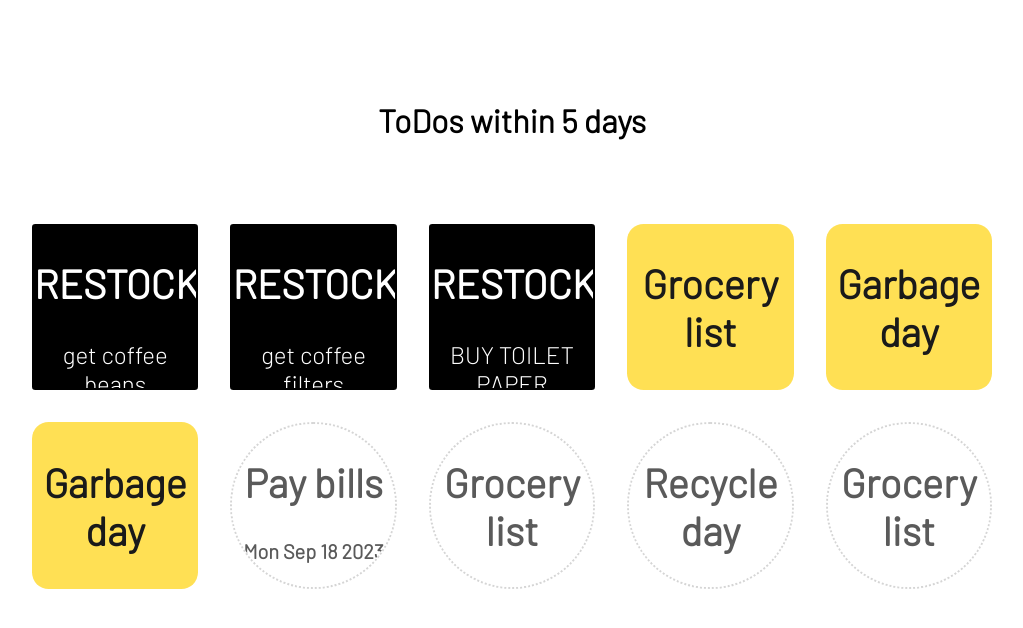
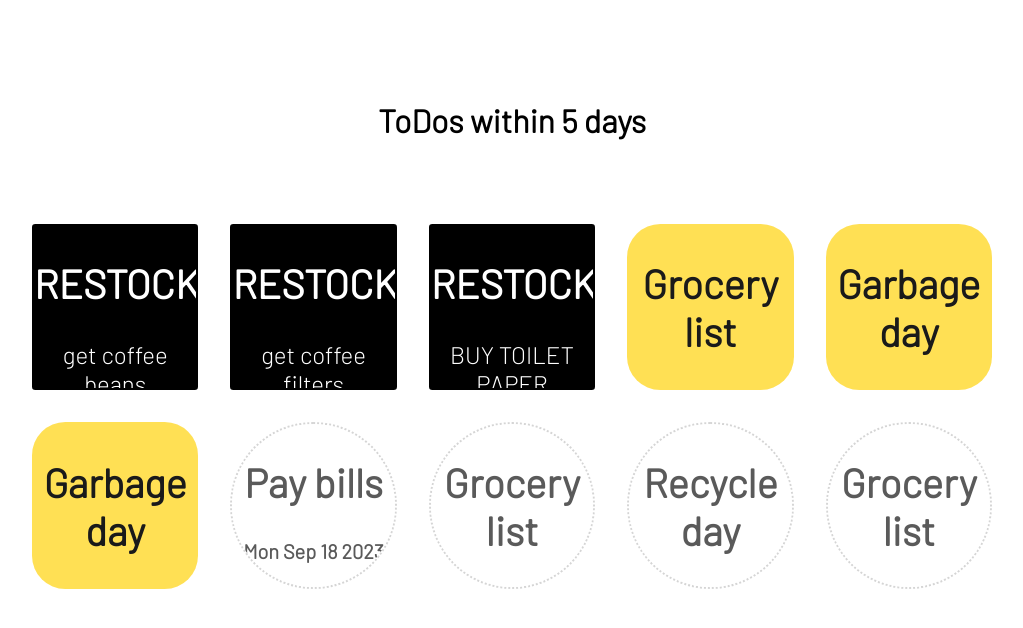
Before and after one commit to jeanings/todo-frontend, a React (Create React App) app: page / in a window 1280 px wide. Shown: the top 628 px of the page, without its empty margins (128-1151 px from the left). Built offline with nearby package versions, Linux system fonts and the light colour scheme.

Commit message:
Change border radii of color task elements

```diff
--- a/src/features/Todo/TodoTask.css
+++ b/src/features/Todo/TodoTask.css
@@ -70,7 +70,7 @@
             background: var(--color-red);
             color: #000000;
             opacity: 1;
-            border-radius: 8%;
+            border-radius: 10%;
             border: 2px dotted rgba(0, 0, 0, 0);
         }
 
@@ -78,7 +78,7 @@
             background: var(--color-amber);
             color: #000000;
             opacity: 0.90;
-            border-radius: 10%;
+            border-radius: 20%;
             border: 2px dotted rgba(0, 0, 0, 0);
         }
 
@@ -86,7 +86,7 @@
             background: var(--color-green);
             color: #000000;
             opacity: 0.75;
-            border-radius: 12%;
+            border-radius: 35%;
             border: 2px dotted rgba(0, 0, 0, 0);
         }
 
```
